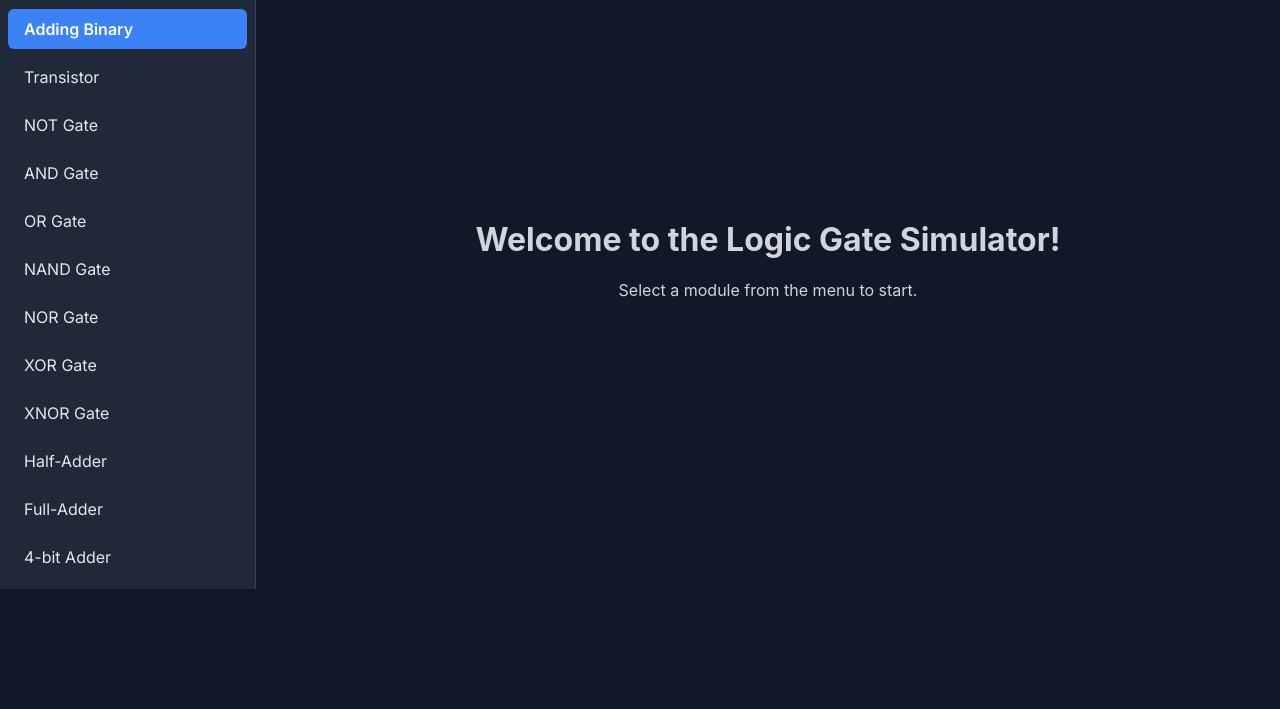
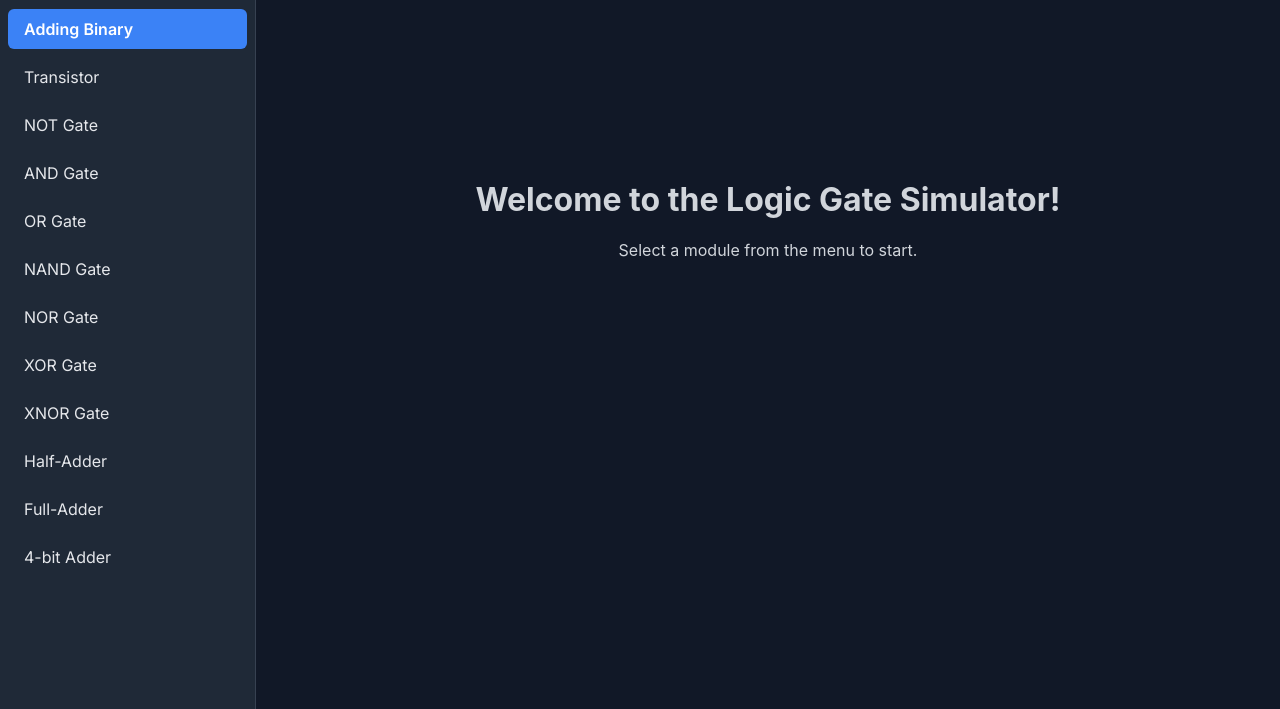
Before and after one commit to ellshrader/ellshrader.github.io, a plain HTML site: page index.html in a window 1280 px wide. Shown: the part 91-800 px from the top of the page. Drawn offline with nearby package versions, Linux system fonts and the light colour scheme.

Commit message:
Update index.html

```diff
--- a/index.html
+++ b/index.html
@@ -8,8 +8,12 @@
     <link href="https://fonts.googleapis.com/css2?family=Inter:wght@400;600;700&family=Roboto+Mono:wght@400;700&display=swap" rel="stylesheet">
     <style>
         /* Custom styles to match the aesthetic of your game modules */
+        body, html {
+            height: 100%; /* Ensure the body can be a full-height flex container */
+        }
         body {
             font-family: 'Inter', sans-serif;
+            overflow-y: auto; /* Allow the main body to scroll if content is very tall */
         }
         /* Custom scrollbar for a more integrated look */
         ::-webkit-scrollbar {
@@ -31,25 +35,16 @@
             color: #ffffff;
             font-weight: 600;
         }
-        iframe {
-            /* This ensures the iframe content is not blocked by the header/menu on small screens */
-            height: calc(100vh - 4rem); /* Full height minus header */
-        }
-        @media (min-width: 768px) {
-            iframe {
-                 height: 100vh; /* Full height on larger screens */
-            }
+        /* The iframe will now have its height set by JavaScript, so we remove fixed height styles */
+        #game-frame {
+            width: 100%;
+            border: 0;
+            transition: height 0.3s ease-in-out; /* Smooth transition when height changes */
         }
     </style>
 </head>
-<body class="bg-gray-900 text-gray-200 flex flex-col">
+<body class="bg-gray-900 text-gray-200 flex flex-col md:flex-row">
 
-    <!-- A visible note for testing locally -->
-    <div id="local-testing-note" class="hidden p-3 bg-yellow-800 text-yellow-100 text-center font-semibold">
-        <strong>Note:</strong> If modules are not loading, it's likely because you are running this file directly from your computer. For security, browsers block this action. The page will work correctly when hosted on a web server (like GitHub Pages).
-    </div>
-
-    <div class="flex flex-col md:flex-row flex-1">
     <!-- Sidebar Navigation -->
     <nav class="w-full md:w-64 bg-gray-800 border-b md:border-b-0 md:border-r border-gray-700 flex-shrink-0">
         <div class="p-4">
@@ -62,21 +57,16 @@
     </nav>
 
     <!-- Main Content Area -->
-        <main class="flex-1 flex flex-col">
-            <iframe id="game-frame" name="game-frame" class="w-full h-full border-0" srcdoc="<body style='background-color:#111827; color: #d1d5db; display:flex; justify-content:center; align-items:center; height:100vh; font-family: Inter, sans-serif;'><div><h1 style='font-size: 2rem; font-weight: bold;'>Welcome to the Logic Gate Simulator!</h1><p style='text-align:center; margin-top: 1rem;'>Select a module from the menu to start.</p></div></body>">
+    <main class="flex-1 flex flex-col overflow-y-auto">
+        <iframe id="game-frame" name="game-frame" srcdoc="<body style='background-color:#111827; color: #d1d5db; display:flex; justify-content:center; align-items:center; height:100vh; font-family: Inter, sans-serif;'><div><h1 style='font-size: 2rem; font-weight: bold;'>Welcome to the Logic Gate Simulator!</h1><p style='text-align:center; margin-top: 1rem;'>Select a module from the menu to start.</p></div></body>">
             Your browser does not support iframes.
         </iframe>
     </main>
-    </div>
 
     <script>
         document.addEventListener('DOMContentLoaded', () => {
             const menu = document.getElementById('module-menu');
             const iframe = document.getElementById('game-frame');
-
-            if (window.location.protocol === 'file:') {
-                document.getElementById('local-testing-note').classList.remove('hidden');
-            }
 
             const gameModules = [
                 { name: "Adding Binary", url: "adding_binary.html" },
@@ -93,6 +83,21 @@
                 { name: "4-bit Adder", url: "4-bit_adder.html" }
             ];
 
+            // --- NEW: Function to resize the iframe based on its content ---
+            function resizeIframe() {
+                // A small delay ensures all content has been rendered before we measure it
+                setTimeout(() => {
+                    // Get the height of the document inside the iframe
+                    const contentHeight = iframe.contentWindow.document.body.scrollHeight;
+                    // Set the iframe's height to match its content, with a minimum height
+                    iframe.style.height = Math.max(contentHeight, 600) + 'px';
+                }, 150);
+            }
+
+            // --- Attach the resize function to the iframe's load event ---
+            // This will run every time a new page is loaded into the iframe.
+            iframe.addEventListener('load', resizeIframe);
+
             // --- Dynamically Create Menu Buttons ---
             gameModules.forEach((module, index) => {
                 const listItem = document.createElement('li');
@@ -101,10 +106,9 @@
                 const link = document.createElement('a');
                 link.href = module.url;
                 link.textContent = module.name;
-                link.target = 'game-frame'; // This is the crucial part that directs the link to the iframe
+                link.target = 'game-frame';
                 link.classList.add('module-link', 'block', 'py-2', 'px-4', 'my-1', 'rounded-md', 'transition-colors', 'duration-200', 'hover:bg-blue-600', 'hover:text-white', 'cursor-pointer');
 
-                // If it's the first link, load it and set it as active
                 if (index === 0 && window.location.protocol !== 'file:') {
                     iframe.src = module.url;
                     link.classList.add('active');
@@ -115,15 +119,11 @@
             });
 
             // --- Handle Clicks for STYLING ONLY ---
-            // The link's default behavior (loading into the iframe via the 'target' attribute) is now allowed to happen.
-            // This script now only worries about making the clicked link look "active".
             menu.addEventListener('click', function(e) {
                 if (e.target && e.target.matches('a.module-link')) {
-                    // Remove 'active' from all links
                     menu.querySelectorAll('.module-link').forEach(link => {
                         link.classList.remove('active');
                     });
-                    // Add 'active' to the clicked link
                     e.target.classList.add('active');
                 }
             });
```
Lines whose indentation alone changed are shown as unchanged.
